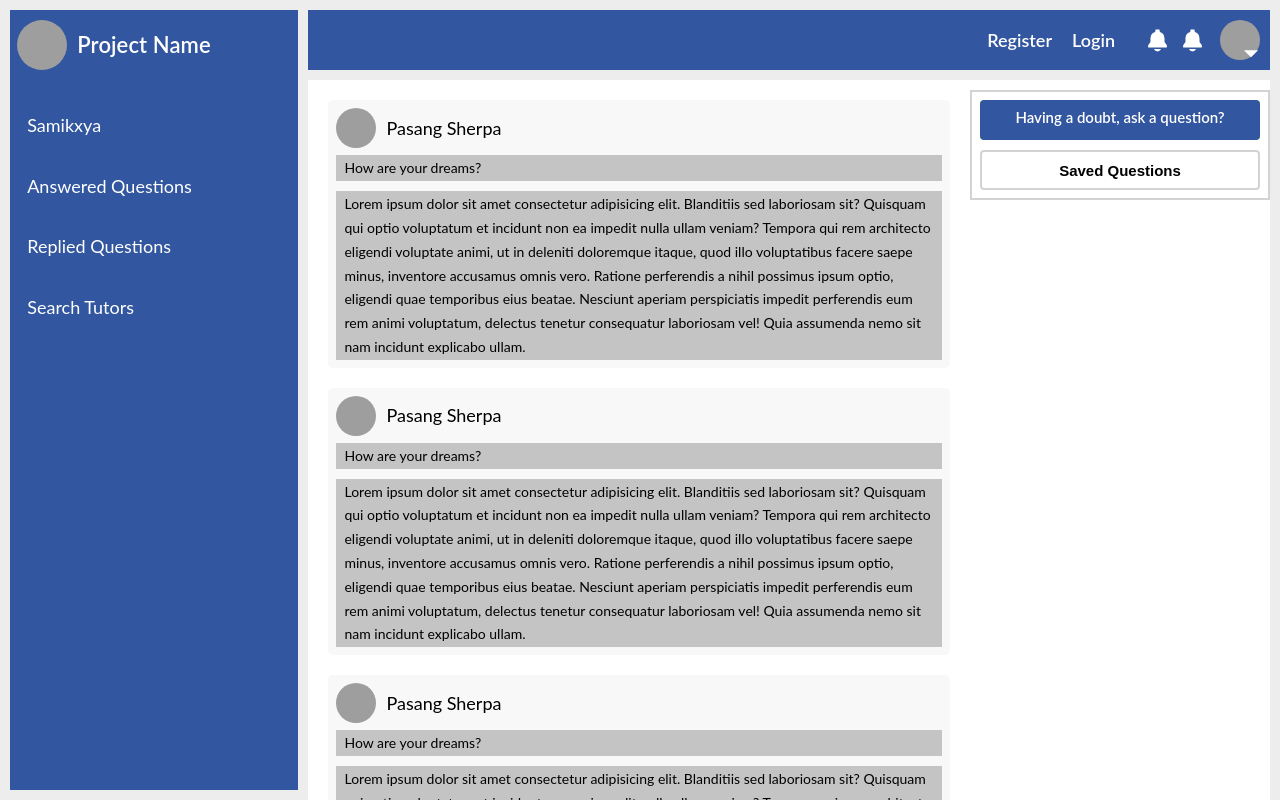
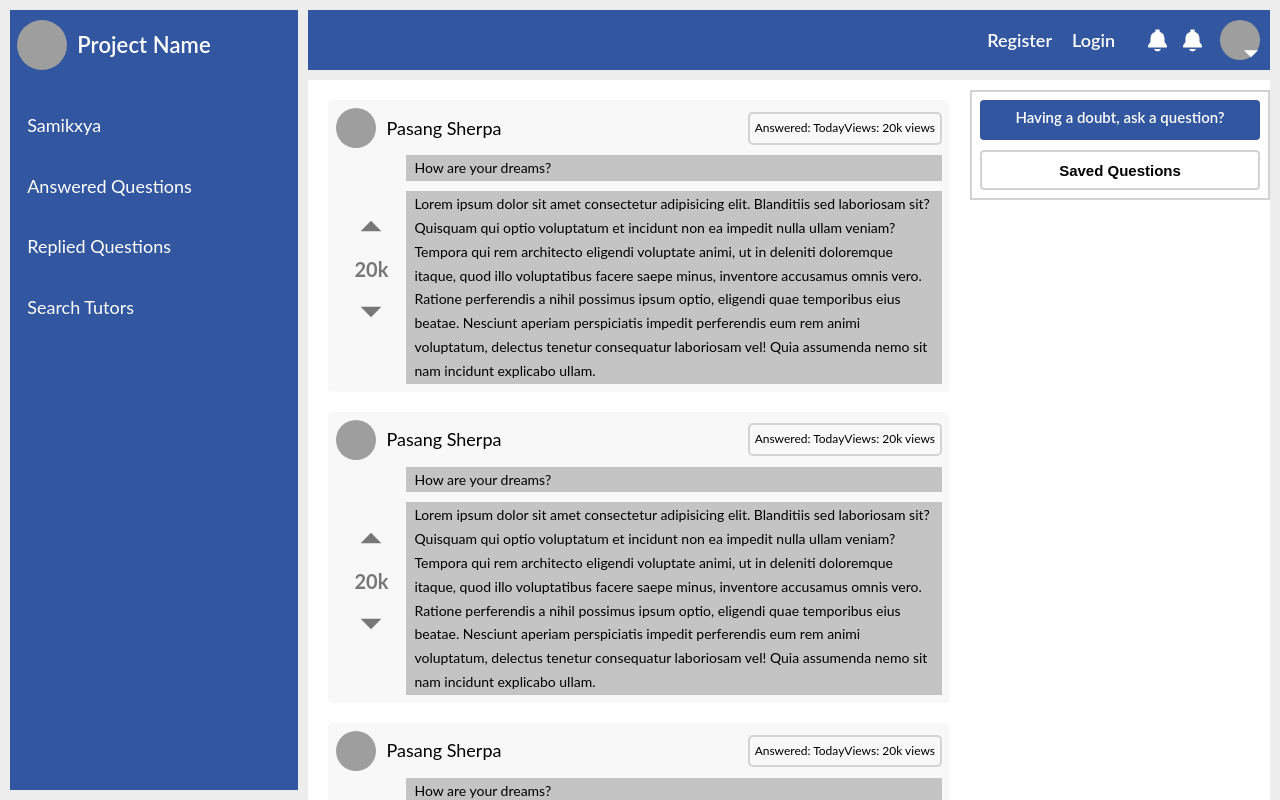
Before and after one commit to not-so-fun/LearnwithusFront, a React (Create React App) app: page / in a window 1280 px wide. Built offline with nearby package versions, Linux system fonts and the light colour scheme; sample sign-in values are in the browser's storage; grey boxes are pictures that could not be loaded.

Commit message:
updating profile

```diff
--- a/src/Layout/HomePage.tsx
+++ b/src/Layout/HomePage.tsx
@@ -2,13 +2,13 @@ import { FC, useEffect } from "react";
 
 import SideBar from "../components/HomePageComponent/SideBar";
 import Navbar from "../components/Navbar";
-import ProfileNewsFeed from "../components/ProfileComponents/NewsFeed";
-import { Link} from "react-router-dom";
+import NewsFeed from "../components/ProfileComponents/NewsFeed";
+import { Link } from "react-router-dom";
 
 const HomePage: FC = () => {
   useEffect(() => {
-    document.title ="Learn with us | Home"
-  }, [])
+    document.title = "Learn with us | Home";
+  }, []);
   return (
     <>
       <div className="HomePage">
@@ -22,19 +22,22 @@ const HomePage: FC = () => {
           </div>
           <div className="HomePage__Right__MainBody">
             <div className="HomePage__Right__MainBody__NewsFeed">
-              <ProfileNewsFeed />
-              <ProfileNewsFeed />
-              <ProfileNewsFeed />
-              <ProfileNewsFeed />
-              <ProfileNewsFeed />
-              <ProfileNewsFeed />
-
+              <NewsFeed />
+              <NewsFeed />
+              <NewsFeed />
+              <NewsFeed />
+              <NewsFeed />
+              <NewsFeed />
             </div>
             <div className="HomePage__Right__MainBody__Notification">
-
               <div className="HomePage__Right__MainBody__Notification__Below">
-                <Link to="/question/ask" className="HomePage__Right__MainBody__Notification__Below__Links">Having a doubt, ask a question?</Link>
-                <button >Saved Questions</button>
+                <Link
+                  to="/question/ask"
+                  className="HomePage__Right__MainBody__Notification__Below__Links"
+                >
+                  Having a doubt, ask a question?
+                </Link>
+                <button>Saved Questions</button>
               </div>
             </div>
           </div>
--- a/src/components/ProfileComponents/NewsFeed.tsx
+++ b/src/components/ProfileComponents/NewsFeed.tsx
@@ -1,10 +1,12 @@
 import React, { FC } from "react";
 import { Avatar } from "@mui/material";
-
+import ArrowDropUpIcon from "@mui/icons-material/ArrowDropUp";
+import ArrowDropDownIcon from "@mui/icons-material/ArrowDropDown";
 const NewsFeed: FC = () => {
   return (
     <div className="Profile__Box__Main__Newsfeed__Div">
       <div className="Profile__Box__Main__Newsfeed__Div__Header">
+        <div className="Profile__Box__Main__Newsfeed__Div__Header__Left">
           <Avatar
             alt="user"
             src="https://cdn.pixabay.com/photo/2020/07/01/12/58/icon-5359553_1280.png"
@@ -13,21 +15,38 @@ const NewsFeed: FC = () => {
 
           <p>Pasang Sherpa</p>
         </div>
-      <div className="Profile__Box__Main__Newsfeed__Div__Question">
+        <div className="Profile__Box__Main__Newsfeed__Div__Header__Right">
+          <p>Answered: Today</p>
+          <p>Views: 20k views</p>
+        </div>
+      </div>
+      <div className="Profile__Box__Main__Newsfeed__Div__InnerDiv">
+        <div className="Profile__Box__Main__Newsfeed__Div__InnerDiv__Votes">
+          <ArrowDropUpIcon className="Profile__Box__Main__Newsfeed__Div__InnerDiv__Votes__Up" />
+          <h1 className="Profile__Box__Main__Newsfeed__Div__InnerDiv__Votes__Text">
+            20k
+          </h1>
+          <ArrowDropDownIcon className="Profile__Box__Main__Newsfeed__Div__InnerDiv__Votes__Down" />
+        </div>
+        <div className="Profile__Box__Main__Newsfeed__Div__InnerDiv__Questions">
+          <div className="Profile__Box__Main__Newsfeed__Div__InnerDiv__Questions__Question">
             <p>How are your dreams?</p>
           </div>
-      <div className="Profile__Box__Main__Newsfeed__Div__QuestionDetails">
+          <div className="Profile__Box__Main__Newsfeed__Div__InnerDiv__Questions__QuestionDetails">
             <p>
-          Lorem ipsum dolor sit amet consectetur adipisicing elit. Blanditiis
-          sed laboriosam sit? Quisquam qui optio voluptatum et incidunt non ea
-          impedit nulla ullam veniam? Tempora qui rem architecto eligendi
-          voluptate animi, ut in deleniti doloremque itaque, quod illo
-          voluptatibus facere saepe minus, inventore accusamus omnis vero.
-          Ratione perferendis a nihil possimus ipsum optio, eligendi quae
-          temporibus eius beatae. Nesciunt aperiam perspiciatis impedit
-          perferendis eum rem animi voluptatum, delectus tenetur consequatur
-          laboriosam vel! Quia assumenda nemo sit nam incidunt explicabo ullam.
+              Lorem ipsum dolor sit amet consectetur adipisicing elit.
+              Blanditiis sed laboriosam sit? Quisquam qui optio voluptatum et
+              incidunt non ea impedit nulla ullam veniam? Tempora qui rem
+              architecto eligendi voluptate animi, ut in deleniti doloremque
+              itaque, quod illo voluptatibus facere saepe minus, inventore
+              accusamus omnis vero. Ratione perferendis a nihil possimus ipsum
+              optio, eligendi quae temporibus eius beatae. Nesciunt aperiam
+              perspiciatis impedit perferendis eum rem animi voluptatum,
+              delectus tenetur consequatur laboriosam vel! Quia assumenda nemo
+              sit nam incidunt explicabo ullam.
             </p>
+          </div>
+        </div>
       </div>
     </div>
   );
--- a/src/css/style.css
+++ b/src/css/style.css
@@ -222,9 +222,11 @@ body {
 .AskQuestionForm {
   background: #32569F;
   width: 100%;
-  height: auto; }
+  height: auto;
+  border: 5px solid black; }
   .AskQuestionForm__Heading {
     width: 100%;
+    border: 2px solid red;
     height: 7rem;
     display: flex;
     flex-direction: column;
@@ -270,7 +272,7 @@ body {
     flex-direction: column;
     justify-content: space-between;
     align-items: center;
-    margin-top: .5rem;
+    margin-top: 0.5rem;
     padding: 1rem; }
     .AskQuestionForm__TitleInput__Title {
       background: #fff;
@@ -286,7 +288,6 @@ body {
       .AskQuestionForm__TitleInput__Title__Logos {
         height: 4rem;
         width: 4rem;
-        background: red;
         margin-left: -4rem; }
     .AskQuestionForm__TitleInput__InputBox {
       height: 7rem;
@@ -294,6 +295,20 @@ body {
       display: flex;
       justify-content: flex-start;
       align-items: center; }
+      .AskQuestionForm__TitleInput__InputBox__Div {
+        display: flex; }
+        .AskQuestionForm__TitleInput__InputBox__Div__Select {
+          width: 500px;
+          background: #fff;
+          border-radius: 5px;
+          height: 5rem;
+          display: flex;
+          align-items: center;
+          padding: 0px 1rem;
+          cursor: pointer;
+          color: #777; }
+          .AskQuestionForm__TitleInput__InputBox__Div__Select:last-child {
+            margin-left: 5px; }
       .AskQuestionForm__TitleInput__InputBox__Title {
         background: #fff;
         border-radius: 5px;
@@ -303,9 +318,9 @@ body {
         align-items: center;
         position: relative; }
         .AskQuestionForm__TitleInput__InputBox__Title:not(:first-child) {
-          margin-left: .5rem; }
+          margin-left: 0.5rem; }
         .AskQuestionForm__TitleInput__InputBox__Title:not(:last-child) {
-          margin-right: .5rem; }
+          margin-right: 0.5rem; }
         .AskQuestionForm__TitleInput__InputBox__Title__Box {
           width: 100%;
           height: 30rem;
@@ -323,11 +338,11 @@ body {
             color: #000;
             height: 5rem;
             width: 95%;
-            margin: .5rem 0;
+            margin: 0.5rem 0;
             display: flex;
             align-items: center;
             justify-content: flex-start;
-            padding: .4rem 1rem; }
+            padding: 0.4rem 1rem; }
             .AskQuestionForm__TitleInput__InputBox__Title__Box__Topics:hover {
               cursor: pointer;
               background: #F8F8F8; }
@@ -590,19 +605,42 @@ body {
             display: flex;
             flex-direction: row;
             align-items: center;
-            margin-bottom: 0.7rem; }
-            .Profile__Box__Main__Newsfeed__Div__Header p {
+            margin-bottom: 0.7rem;
+            justify-content: space-between; }
+            .Profile__Box__Main__Newsfeed__Div__Header__Left {
+              display: flex;
+              flex-direction: row;
+              align-items: center; }
+              .Profile__Box__Main__Newsfeed__Div__Header__Left p {
                 margin-left: 1rem;
                 font-size: 18px; }
+            .Profile__Box__Main__Newsfeed__Div__Header__Right {
+              border: 2px solid lightgray;
+              border-radius: 5px;
+              padding: 4px 5px;
+              display: flex;
+              font-size: 12px; }
             .Profile__Box__Main__Newsfeed__Div__Header__image {
               height: 50px;
               width: 50px; }
-          .Profile__Box__Main__Newsfeed__Div__Question {
+          .Profile__Box__Main__Newsfeed__Div__InnerDiv {
+            display: flex; }
+            .Profile__Box__Main__Newsfeed__Div__InnerDiv__Votes {
+              display: flex;
+              flex-direction: column;
+              align-items: center;
+              justify-content: center;
+              padding: 0rem 1rem;
+              color: #777; }
+              .Profile__Box__Main__Newsfeed__Div__InnerDiv__Votes__Up, .Profile__Box__Main__Newsfeed__Div__InnerDiv__Votes__Down {
+                font-size: 50px !important;
+                cursor: pointer; }
+            .Profile__Box__Main__Newsfeed__Div__InnerDiv__Questions__Question {
               background-color: #C4C4C4;
               margin-bottom: 1rem;
               font-size: 14px;
               padding: 1px 8px; }
-          .Profile__Box__Main__Newsfeed__Div__QuestionDetails {
+            .Profile__Box__Main__Newsfeed__Div__InnerDiv__Questions__QuestionDetails {
               font-size: 14px;
               padding: 1px 8px;
               background-color: #C4C4C4; }
--- a/src/sass/layout/_profile.scss
+++ b/src/sass/layout/_profile.scss
@@ -212,9 +212,24 @@
             align-items: center;
             margin-bottom: 0.7rem;
 
+            justify-content: space-between;
+
+            &__Left {
+              display: flex;
+              flex-direction: row;
+              align-items: center;
               p {
                 margin-left: 1rem;
                 font-size: 18px;
+              }
+            }
+            &__Right {
+              border: 2px solid lightgray;
+              border-radius: 5px;
+
+              padding: 4px 5px;
+              display: flex;
+              font-size: 12px;
             }
 
             &__image {
@@ -222,6 +237,25 @@
               width: 50px;
             }
           }
+          &__InnerDiv {
+            display: flex;
+
+            &__Votes {
+              // border: 2px solid black;
+              display: flex;
+              flex-direction: column;
+              align-items: center;
+              justify-content: center;
+              padding: 0rem 1rem;
+              color: $color-grey-dark;
+              &__Up,
+              &__Down {
+                font-size: 50px !important;
+                cursor: pointer;
+              }
+            }
+
+            &__Questions {
               &__Question {
                 background-color: $color-grey-light-2;
                 margin-bottom: 1rem;
@@ -233,6 +267,8 @@
                 font-size: 14px;
                 padding: 1px 8px;
                 background-color: $color-grey-light-2;
+              }
+            }
           }
         }
       }
```
Also changed, not shown: src/components/AskQuestionsComponent/AskQuestionForm.tsx (+16 -14 lines), src/components/AskQuestionsComponent/AskQuestionSelect.tsx (added, +31 -0 lines), src/sass/components/AskQuestion/AskQuestionForm.scss (+171 -152 lines). Lines whose indentation alone changed are shown as unchanged.
